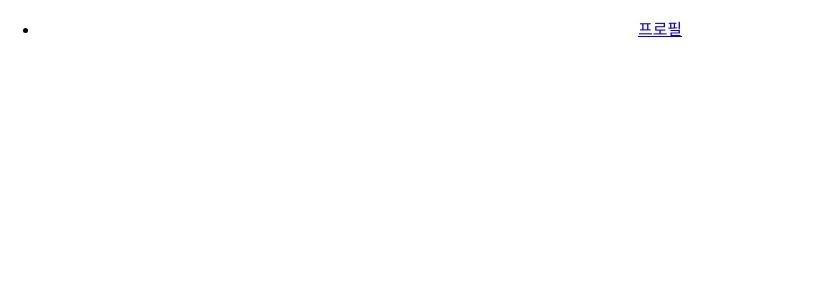
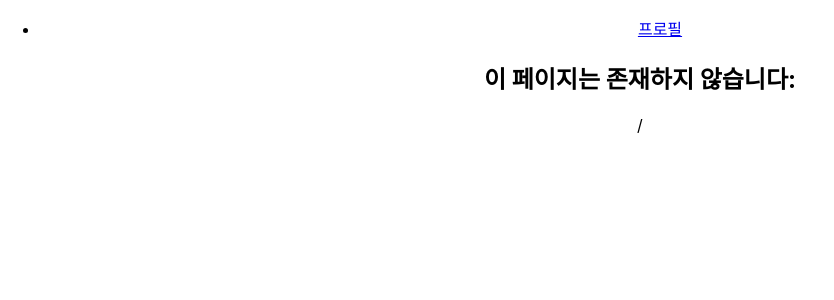
Before and after one commit to skandla2002/todo-all-web, a React app: page / in a window 1280 px wide. Shown: the top 300 px of the page, without its empty margins (0-834 px from the left). Built offline with nearby package versions, Linux system fonts and the light colour scheme.

Commit message:
switch 처리

```diff
--- a/src/App.js
+++ b/src/App.js
@@ -4,7 +4,7 @@ import React, {Component} from "react";
 // import Login from "./components/Login";
 import CounterContainer from "./container/CounterContainer";
 import Login from './components/Login';
-import { Link, Route, BrowserRouter as Router } from 'react-router-dom';
+import { Link, Route, BrowserRouter as Router, Switch } from 'react-router-dom';
 import About from './components/About';
 import Home from './components/Home';
 import Profile from './components/Profile';
@@ -24,6 +24,7 @@ class App extends Component {
               </li>
             </ul>
 
+            <Switch>
               {/* <Route exact path="/" component={Login}></Route> */}
               <Route path={["/About", "/info"]} component={About}></Route>
               {/* <Route path="/profile/:username" component={Profile}></Route> */}
@@ -33,6 +34,15 @@ class App extends Component {
               <Route path="/history" component={HistorySample}></Route>
               {/* <Link to="/">{CounterContainer}</Link>
               <Link to="/Login">{Login}</Link>         */}
+              <Route
+                render={({location}) => (
+                  <div>
+                    <h2>이 페이지는 존재하지 않습니다:</h2>
+                    <p>{location.pathname}</p>
+                  </div>
+                )}
+              />
+            </Switch>
         </div>
       </Router>
     );
```
Lines whose indentation alone changed are shown as unchanged.
